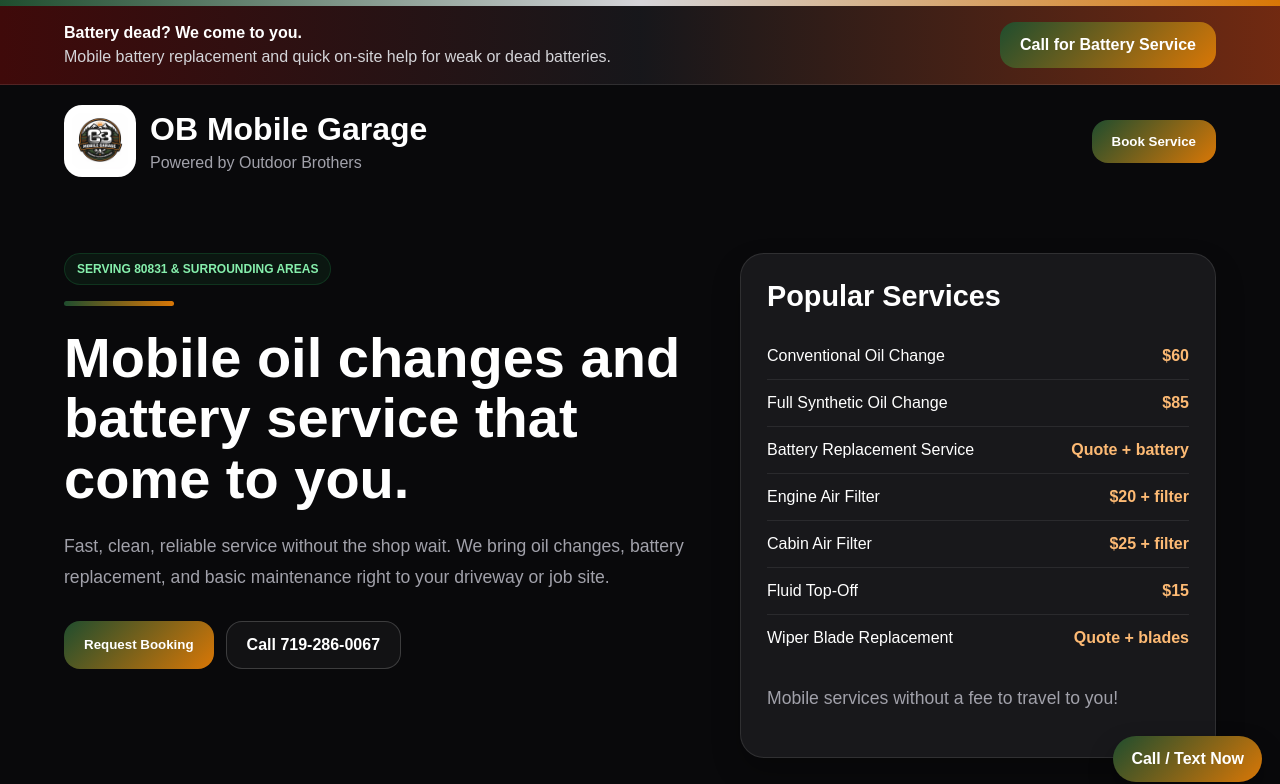
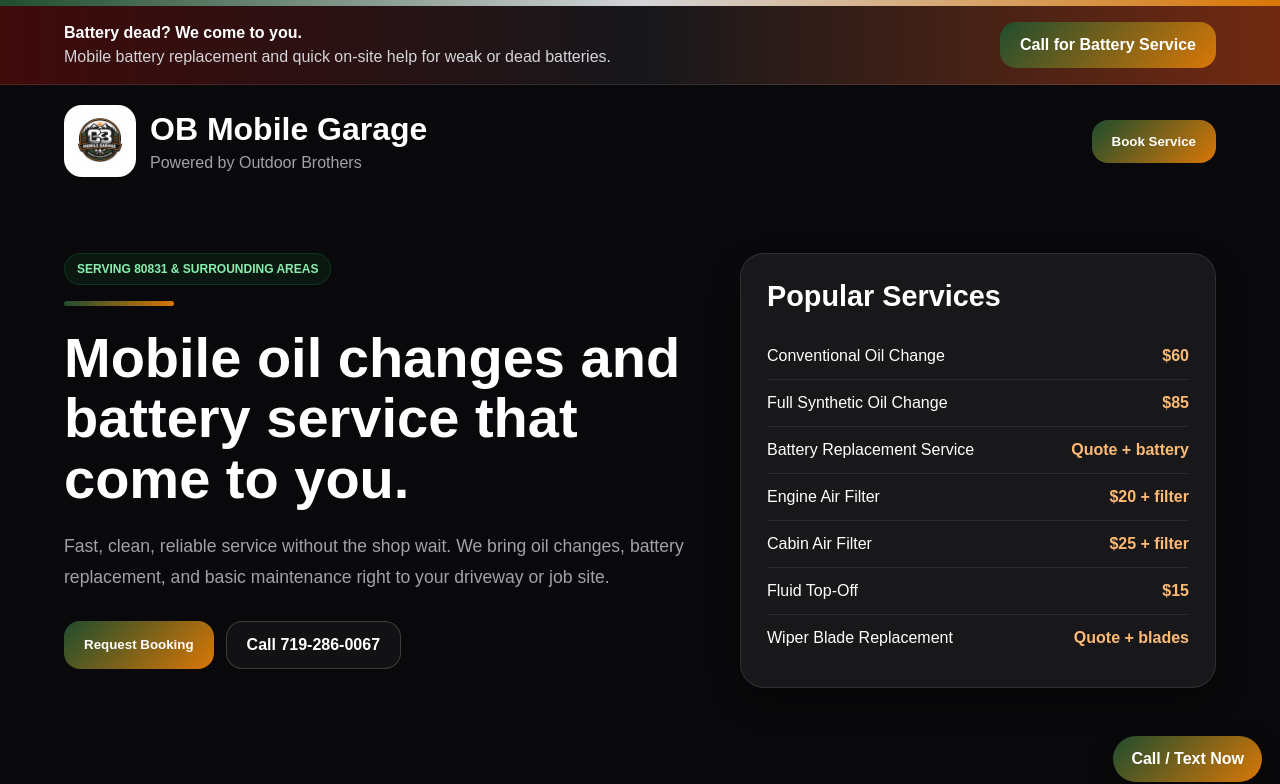
Before and after one commit to OBGarage/ob-mobile-garage-site, a Next.js app: page / in a window 1280 px wide. Shown: the top 784 px of the page. Built offline with nearby package versions, Linux system fonts and the light colour scheme.

Commit message:
Update page.js

```diff
--- a/app/page.js
+++ b/app/page.js
@@ -95,9 +95,7 @@
             <strong>Quote + blades</strong>
           </div>
 
-          <p className="small-note">
-            Mobile services without a fee to travel to you!
-          </p>
+
         </div>
       </section>
 
```
